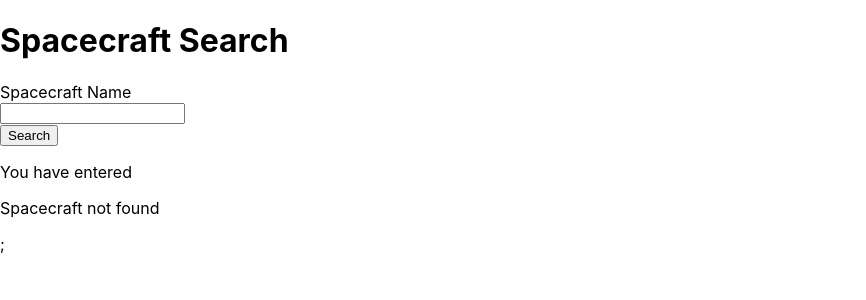
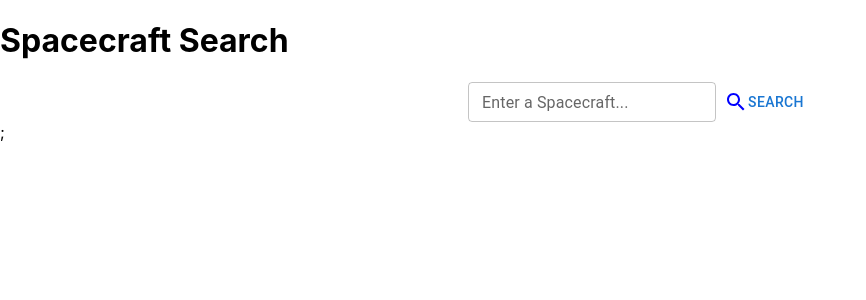
Before and after one commit to J0SHMEYER/Phase-2-Frontend, a React (Create React App) app: page / in a window 1280 px wide. Before the commit this address had no page. Shown: the top 300 px of the page, without its empty margins (0-866 px from the left). Built offline with nearby package versions, Linux system fonts and the light colour scheme.

Commit message:
added MUI search bar

```diff
--- a/src/App.tsx
+++ b/src/App.tsx
@@ -1,37 +1,53 @@
 import axios from "axios";
 import { useState } from 'react';
 import './App.css';
+import { Box, Button, Grid, Paper, Skeleton } from "@mui/material";
+import SearchIcon from "@mui/icons-material/Search";
+import TextField from "@mui/material/TextField";
 
 function App() {
   // Declare a new state variable, which we'll call "pokemonName"
-  const [spacecraftName, setSpacecraft] = useState("");
+  const [spacecraftName, setSpacecraftName] = useState("");
   const [spacecraftInfo, setSpacecraftInfo] = useState<undefined | any>(undefined);
 
   const SPACECRAFT_BASE_URL = "https://lldev.thespacedevs.com/2.2.0";
   return (
     <div>
-      <h1>Spacecraft Search</h1>
+      <div className="search-field">
+        <h1>Spacecraft Search</h1>
 
-      <div>
-        <label>Spacecraft Name</label>
-        <br/>
-        <input
-          type="text"
-          id="spacecraft-name"
-          name="spacecraft-name"
-          onChange={e => setSpacecraft(e.target.value)}
-        />
-        <br/>
-        <button onClick={search}>Search</button>
+        <div style={{ display: "flex", justifyContent: "center" }}>
+          <TextField
+            id="search-bar"
+            className="text"
+            value={spacecraftName}
+            onChange={(prop) => {
+              setSpacecraftName(prop.target.value);
+            }}
+            label="Enter a Spacecraft..."
+            variant="outlined"
+            placeholder="Search..."
+            size="small"
+          />
+          <Button
+            onClick={() => {
+              search();
+            }}
+          >
+            <SearchIcon style={{ fill: "blue" }} />
+            Search
+          </Button>
+        </div>
       </div>
 
-      <p>You have entered {spacecraftName}</p>
-
       {spacecraftInfo === undefined ? (
-        <p>Spacecraft not found</p>
+        <div></div>
       ) : (
       <div id ="spacecraft-result">
+        <p>Result {spacecraftInfo.name}</p>
         <img src={spacecraftInfo.image_url} />
+        <p>Name of agency {spacecraftInfo.agency.name}</p>
+        <p>{spacecraftInfo.agency.description}</p>
       </div>
       )};
     </div>
```
